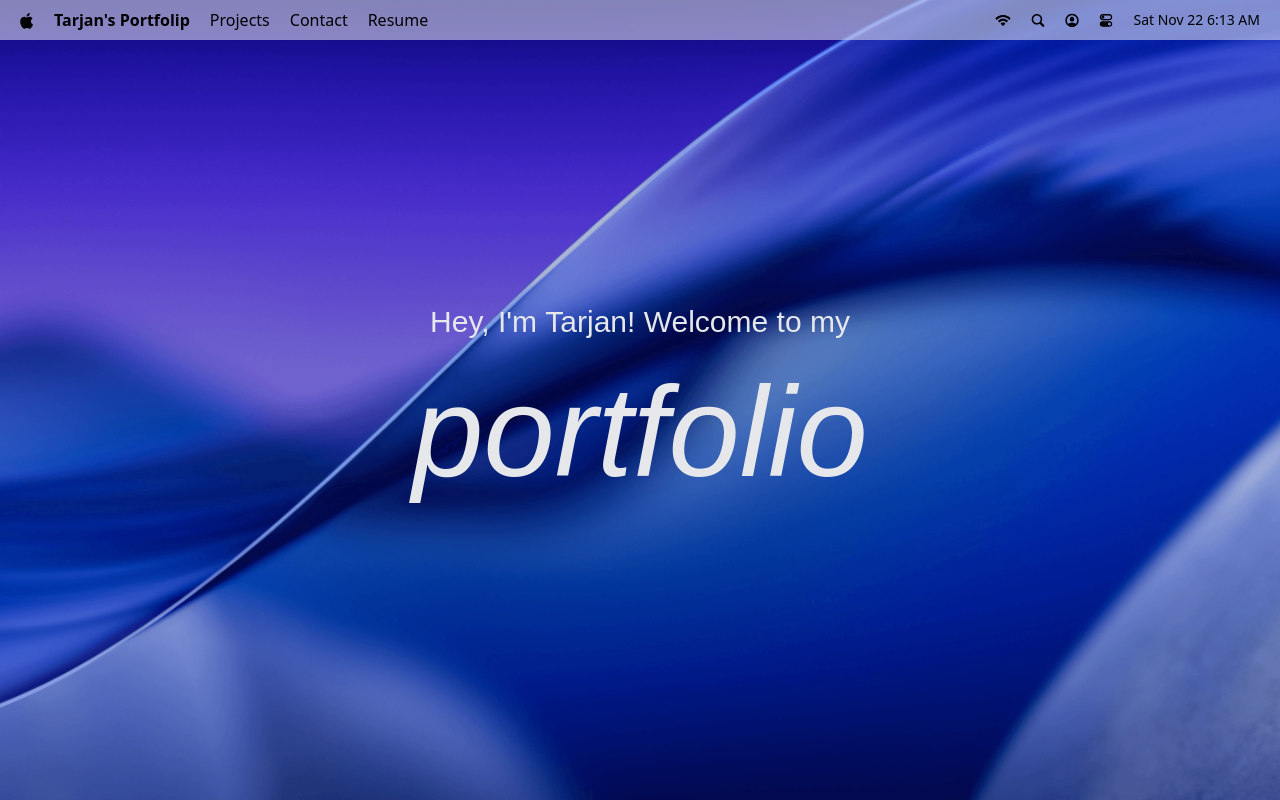
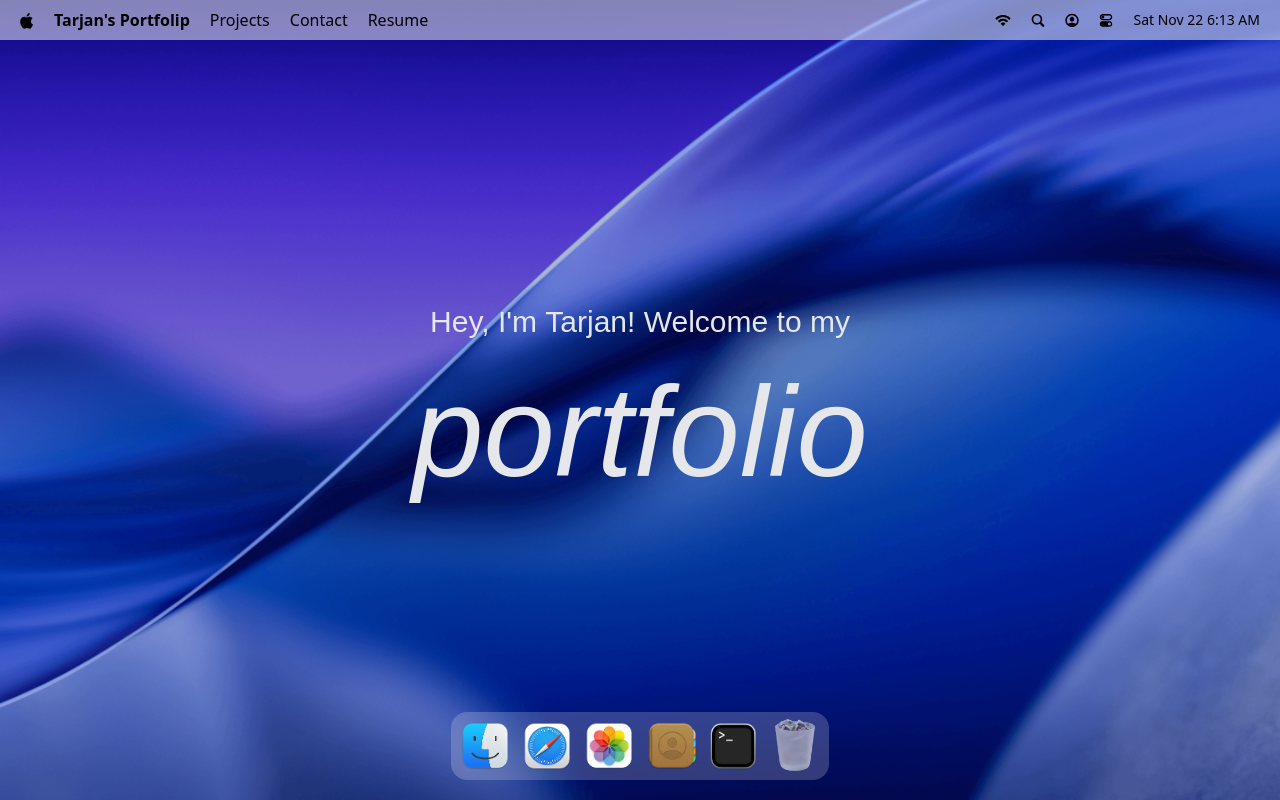
Before and after one commit to tarjan-1/macos_portfolio, a React (Vite) app: page / in a window 1280 px wide. Built offline with nearby package versions, Linux system fonts and the light colour scheme; a web font is replaced by a local one.

Commit message:
implemented doc presentation

```diff
--- a/package.json
+++ b/package.json
@@ -16,6 +16,7 @@
     "gsap": "^3.13.0",
     "react": "^19.2.0",
     "react-dom": "^19.2.0",
+    "react-tooltip": "^5.30.0",
     "tailwindcss": "^4.1.17"
   },
   "devDependencies": {
--- a/src/App.jsx
+++ b/src/App.jsx
@@ -1,10 +1,11 @@
-import { Navbar, Welcome } from "#components";
+import { Dock, Navbar, Welcome } from "#components";
 
 const App = () => {
   return (
     <main>
       <Navbar />
       <Welcome />
+      <Dock />
     </main>
   );
 };
--- /dev/null
+++ b/src/components/Dock.jsx
@@ -0,0 +1,94 @@
+import { dockApps } from "#constants";
+import { useGSAP } from "@gsap/react";
+import gsap from "gsap";
+import { useRef } from "react";
+import { Tooltip } from "react-tooltip";
+
+const Dock = () => {
+  const dockRef = useRef(null);
+
+  useGSAP(() => {
+    const dock = dockRef.current;
+    if (!dock) return;
+
+    const icons = dock.querySelectorAll(".dock-icon");
+    const animateIcons = (mouseX) => {
+      const { left } = dock.getBoundingClientRect();
+
+      icons.forEach((icon) => {
+        const { left: iconsLeft, width } = icon.getBoundingClientRect();
+        const center = iconsLeft - left + width / 2;
+        const distance = Math.abs(mouseX - center);
+
+        const intensity = Math.exp(-(distance ** 2.5) / 20000);
+
+        gsap.to(icon, {
+          scale: 1 + 0.25 * intensity,
+          y: -15 * intensity,
+          duration: 0.2,
+          ease: "power1.out",
+        });
+      });
+    };
+
+    const handleMouseMove = (e) => {
+      const { left } = dock.getBoundingClientRect();
+      animateIcons(e.clientX - left);
+    };
+
+    const resetIcons = () => {
+      icons.forEach((icon) => {
+        gsap.to(icon, {
+          scale: 1,
+          y: 0,
+          duration: 0.3,
+          ease: "power1.out",
+        });
+      });
+    };
+
+    dock.addEventListener("mousemove", handleMouseMove);
+    dock.addEventListener("mouseleave", resetIcons);
+
+    return () => {
+      dock.removeEventListener("mousemove", handleMouseMove);
+      dock.removeEventListener("mouseleave", resetIcons);
+    };
+  }, []);
+
+  const toggleApp = (app) => {
+    // TODO: Implement Open Window Logic
+  };
+
+  return (
+    <section id="dock">
+      <div ref={dockRef} className="dock-container">
+        {dockApps.map(({ id, name, icon, canOpen }) => (
+          <div key={id} className="relative flex justify-center">
+            <button
+              type="button"
+              className="dock-icon"
+              aria-label={name}
+              data-tooltip-id="dock-tooltip"
+              data-tooltip-content={name}
+              data-tooltip-delay-show={150}
+              disabled={!canOpen}
+              onClick={() => toggleApp({ id, canOpen })}
+            >
+              <img
+                src={`/images/${icon}`}
+                alt={name}
+                loading="lazy"
+                className={canOpen ? "" : "opacity-60"}
+              ></img>
+            </button>
+          </div>
+        ))}
+
+        <Tooltip id="dock-tooltip" place="top" className="tooltip" />
+      </div>
+    </section>
+  );
+};
+
+export default Dock;
--- a/src/components/index.js
+++ b/src/components/index.js
@@ -1,4 +1,5 @@
 import Navbar from "#components/Navbar";
 import Welcome from "#components/Welcome";
+import Dock from "#components/Dock";
 
-export { Navbar, Welcome };
+export { Navbar, Welcome, Dock };
```
Also changed, not shown: 1 other file (tests, documents, lock files or other folders).
